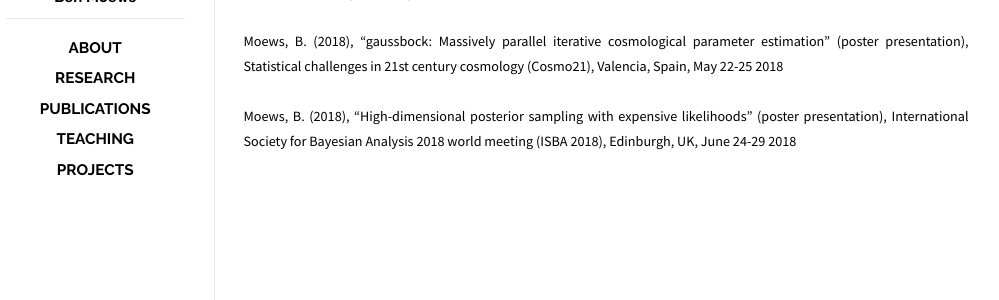
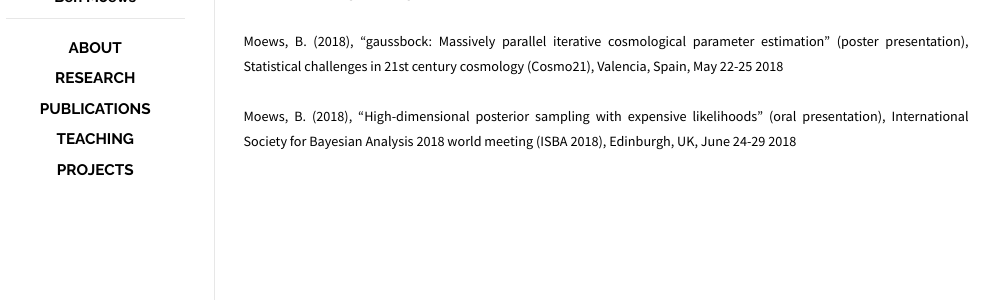
Before and after one commit to moews/moews.github.io, a Jekyll site: the page built from _posts/2017-03-25-publications.md, in a window 1280 px wide. Shown: the part 202-502 px from the top of the page, without its empty margins (144-1143 px from the left). Built offline with Jekyll 4.4.1, drawn with Linux system fonts in a browser that asks for light colours.

Commit message:
Update 2017-03-25-publications.md

```diff
--- a/_posts/2017-03-25-publications.md
+++ b/_posts/2017-03-25-publications.md
@@ -12,4 +12,4 @@ categories: posts
 
 <small>Moews, B. (2018), "gaussbock: Massively parallel iterative cosmological parameter estimation" (poster presentation), Statistical challenges in 21st century cosmology (Cosmo21), Valencia, Spain, May 22-25 2018</small>
 
-<small>Moews, B. (2018), "High-dimensional posterior sampling with expensive likelihoods" (poster presentation), International Society for Bayesian Analysis 2018 world meeting (ISBA 2018), Edinburgh, UK, June 24-29 2018</small>
+<small>Moews, B. (2018), "High-dimensional posterior sampling with expensive likelihoods" (oral presentation), International Society for Bayesian Analysis 2018 world meeting (ISBA 2018), Edinburgh, UK, June 24-29 2018</small>
```
